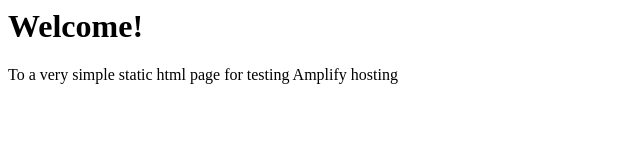
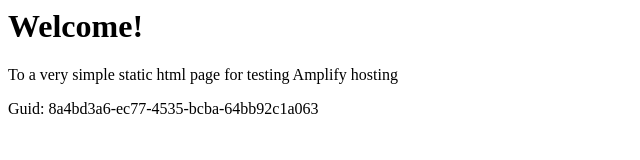
Before and after one commit to aws-aemilia-bom/Github-PR-Commit-Integration-Test-DoNotTouch-Gith-OKSLNVO2-v1-preprod-ap-south-1, a website: page src/index.html in a window 1280 px wide. Shown: the whole page, without its empty margins (0-640 px from the left). Drawn offline with Linux system fonts and the light colour scheme.

Commit message:
commit from integ tests

```diff
--- a/src/index.html
+++ b/src/index.html
@@ -1,3 +1,5 @@
+
+
 <html lang="en">
 
 <head>
@@ -10,6 +12,6 @@
 <body>
     <h1>Welcome!</h1>
     <p>To a very simple static html page for testing Amplify hosting</p>
-</body>
+    <p>Guid: 8a4bd3a6-ec77-4535-bcba-64bb92c1a063</p></body>
 
 </html>
```
